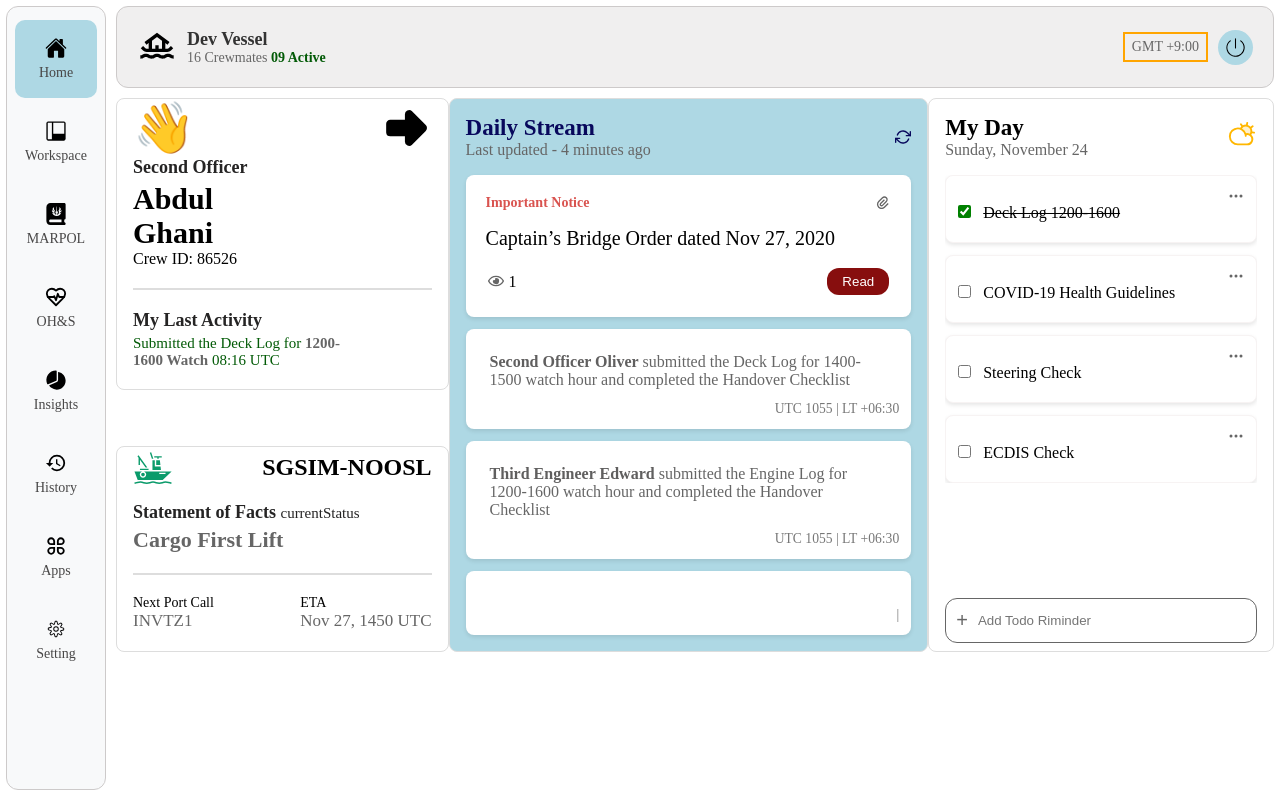
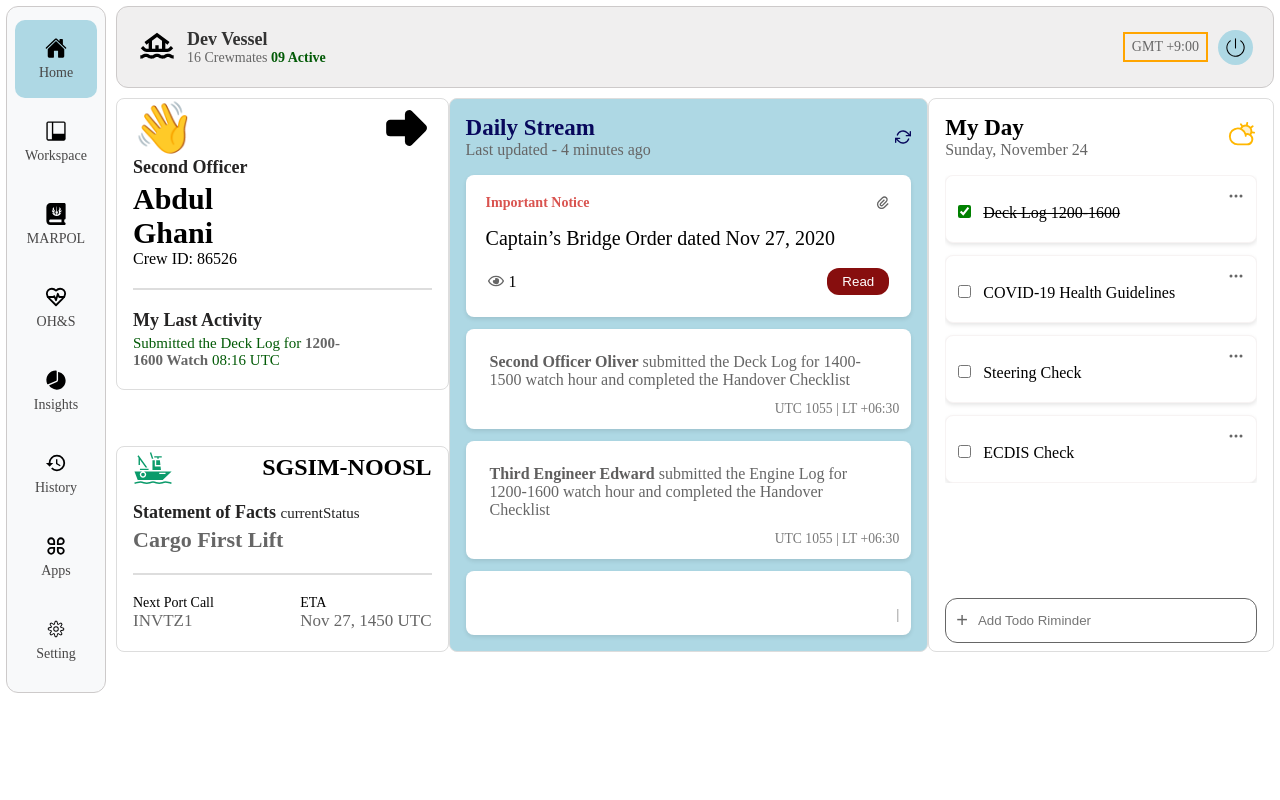
Before and after one commit to MantashaZubair/Assignment-task, a React (Vite) app: page / in a window 1280 px wide. Built offline with nearby package versions, Linux system fonts and the light colour scheme.

Commit message:
Update Sidebar.css

```diff
--- a/src/styles/Sidebar.css
+++ b/src/styles/Sidebar.css
@@ -1,6 +1,6 @@
 .sidebar {
     width: 100px;
-    height: 98vh;
+/*     height: 98vh; */
     border: 1px solid #cdcaca;
     position: fixed;
     top: 0;
```
